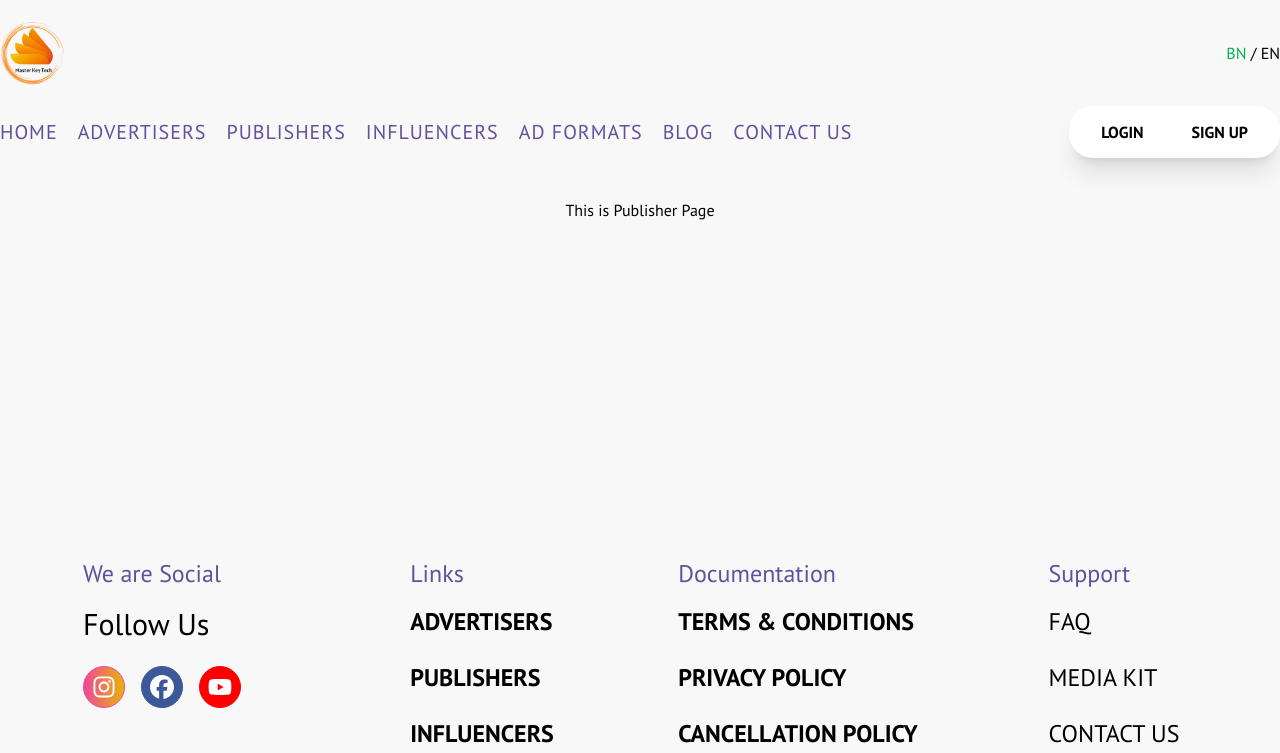
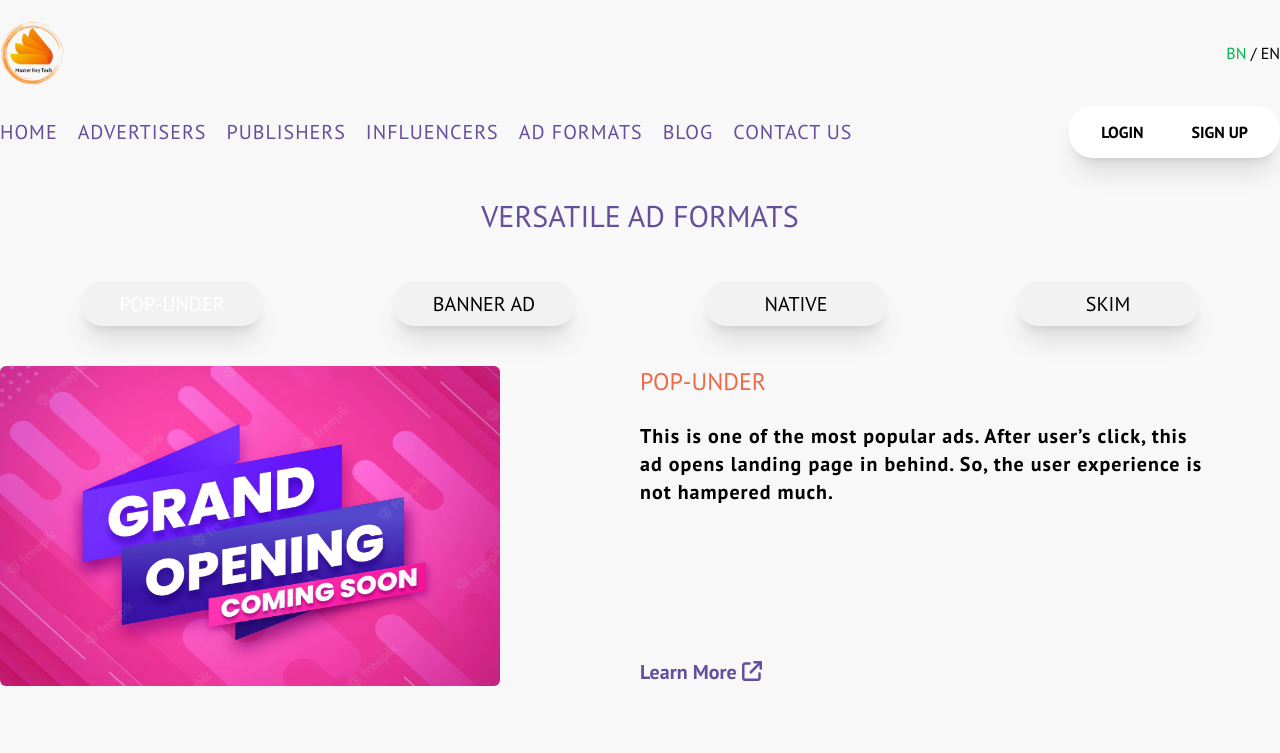
Before and after one commit to Ashraful2880/Masterkey-Assignment-1, a React (Create React App) app: page /publishers in a window 1280 px wide. Shown: the top 753 px of the page. Built offline with nearby package versions, Linux system fonts and the light colour scheme.

Commit message:
All Pages Added

```diff
--- a/src/App.js
+++ b/src/App.js
@@ -4,7 +4,6 @@ import AdFormate from './Component/AdFormate/AdFormate';
 import Advertiser from './Component/Advertiser/Advertiser';
 import Blog from './Component/Blog/Blog';
 import ContactUs from './Component/ContactUs/ContactUs';
-import Dashboard from './Component/Dashboard/Dashboard/Dashboard';
 import ErrorPage from './Component/ErrorPage/ErrorPage';
 import Home from './Component/Home/Home';
 import Influencer from './Component/Influencer/Influencer';
@@ -31,7 +30,6 @@ function App() {
           <Route path='/signup' element={<Signup />} />
           <Route path='/login' element={<Login />} />
           <Route path='/contact' element={<ContactUs />} />
-          <Route path="/dashboard/*" element={<Dashboard />} />
         </Routes>
         <Footer />
       </BrowserRouter>
--- a/src/Component/Home/Home.jsx
+++ b/src/Component/Home/Home.jsx
@@ -1,6 +1,6 @@
 import React from 'react';
 import Advertiser from '../Advertiser/Advertiser';
-import Dashboard from '../Dashboard/Dashboard/Dashboard';
+import Publisher from '../Publisher/Publisher';
 import About from './About';
 import Bannar from './Bannar';
 import Testimonial from './Testimonial';
@@ -10,9 +10,9 @@ const Home = () => {
         <div>
             <Bannar />
             <Advertiser />
+            <Publisher />
             <About />
             <Testimonial />
-            <Dashboard />
         </div>
     );
 };
--- a/src/Component/Dashboard/Skim/Skim.jsx
+++ b/src/Component/Publisher/BannarAd.jsx
@@ -2,19 +2,19 @@ import { faArrowUpRightFromSquare } from '@fortawesome/free-solid-svg-icons';
 import { FontAwesomeIcon } from '@fortawesome/react-fontawesome';
 import React from 'react';
 import { Link } from 'react-router-dom';
-import skimImage from "../../../Assets/Images/advertisement.png";
+import banarAd from "../../Assets/Images/advertisement-2.png";
 
-const Skim = () => {
+const BannarAd = () => {
     return (
         <div className="container mx-auto">
             <div className="flex justify-between">
                 <div className="w-1/2">
-                    <img src={skimImage} alt="adImage" className=" h-80 w-[500px] rounded-md" />
+                    <img src={banarAd} alt="adImage" className=" h-80 w-[500px] rounded-md" />
                 </div>
                 <div className="w-1/2 flex flex-col justify-between items-start">
                     <div>
-                        <h4 className="text-2xl text-[#ED6A49] mb-6 text-left uppercase">Skim</h4>
-                        <p className="text-left text-xl font-bold tracking-wider">SKIM" is a link that a publisher inserts on a specific site <br />element, and after clicking on it, an advertisement appears <br /> to the user. <br /> SKIM gives 100% control of your sold traffic amount, higher <br /> CR to advertisers and CPM rates to publishers.</p>
+                        <h4 className="text-2xl text-[#ED6A49] mb-6 text-left uppercase">BANNER AD</h4>
+                        <p className="text-left text-xl font-bold tracking-wider">Choose between the available banner formats. Highly <br /> effective ad for visibility.</p>
                     </div>
                     <Link to="/home" className="text-xl font-bold text-[#644F9C]">
                         Learn More <FontAwesomeIcon icon={faArrowUpRightFromSquare} />
@@ -25,4 +25,4 @@ const Skim = () => {
     );
 };
 
-export default Skim;
+export default BannarAd;
--- a/src/Component/Dashboard/PopUnder/PopUnder.jsx
+++ b/src/Component/Publisher/Native.jsx
@@ -2,19 +2,19 @@ import { faArrowUpRightFromSquare } from '@fortawesome/free-solid-svg-icons';
 import { FontAwesomeIcon } from '@fortawesome/react-fontawesome';
 import React from 'react';
 import { Link } from 'react-router-dom';
-import adImage from "../../../Assets/Images/advertisement.png";
+import nativeImage from '../../Assets/Images/advertisement-4.png';
 
-const PopUnder = () => {
+const Native = () => {
     return (
         <div className="container mx-auto">
             <div className="flex justify-between">
                 <div className="w-1/2">
-                    <img src={adImage} alt="adImage" className=" h-80 w-[500px] rounded-md" />
+                    <img src={nativeImage} alt="adImage" className=" h-80 w-[500px] rounded-md" />
                 </div>
                 <div className="w-1/2 flex flex-col justify-between items-start">
                     <div>
-                        <h4 className="text-2xl text-[#ED6A49] mb-6 text-left uppercase">Pop-Under</h4>
-                        <p className="text-left text-xl font-bold tracking-wider">This is one of the most popular ads. After user’s click, this <br /> ad opens landing page in behind. So, the user experience is <br />   not hampered much.</p>
+                        <h4 className="text-2xl text-[#ED6A49] mb-6 text-left uppercase">NATIVE</h4>
+                        <p className="text-left text-xl font-bold tracking-wider">Ad format with the image and the title, that perfectly fits into<br />the content of the site. <br /> ad opens landing page in behind. So, the user experience is <br /> Native ads are placed in the most visible areas of the page <br /> and, thus, this format shows good results and the level of <br />interaction. </p>
                     </div>
                     <Link to="/home" className="text-xl font-bold text-[#644F9C]">
                         Learn More <FontAwesomeIcon icon={faArrowUpRightFromSquare} />
@@ -25,4 +25,4 @@ const PopUnder = () => {
     );
 };
 
-export default PopUnder;
+export default Native;
--- a/src/Component/Dashboard/Native/Native.jsx
+++ b/src/Component/Publisher/PopUnder.jsx
@@ -2,19 +2,19 @@ import { faArrowUpRightFromSquare } from '@fortawesome/free-solid-svg-icons';
 import { FontAwesomeIcon } from '@fortawesome/react-fontawesome';
 import React from 'react';
 import { Link } from 'react-router-dom';
-import nativeImage from '../../../Assets/Images/advertisement-4.png';
+import adImage from "../../Assets/Images/advertisement.png";
 
-const Native = () => {
+const PopUnder = () => {
     return (
         <div className="container mx-auto">
             <div className="flex justify-between">
                 <div className="w-1/2">
-                    <img src={nativeImage} alt="adImage" className=" h-80 w-[500px] rounded-md" />
+                    <img src={adImage} alt="adImage" className=" h-80 w-[500px] rounded-md" />
                 </div>
                 <div className="w-1/2 flex flex-col justify-between items-start">
                     <div>
-                        <h4 className="text-2xl text-[#ED6A49] mb-6 text-left uppercase">NATIVE</h4>
-                        <p className="text-left text-xl font-bold tracking-wider">Ad format with the image and the title, that perfectly fits into<br />the content of the site. <br /> ad opens landing page in behind. So, the user experience is <br /> Native ads are placed in the most visible areas of the page <br /> and, thus, this format shows good results and the level of <br />interaction. </p>
+                        <h4 className="text-2xl text-[#ED6A49] mb-6 text-left uppercase">Pop-Under</h4>
+                        <p className="text-left text-xl font-bold tracking-wider">This is one of the most popular ads. After user’s click, this <br /> ad opens landing page in behind. So, the user experience is <br />   not hampered much.</p>
                     </div>
                     <Link to="/home" className="text-xl font-bold text-[#644F9C]">
                         Learn More <FontAwesomeIcon icon={faArrowUpRightFromSquare} />
@@ -25,4 +25,4 @@ const Native = () => {
     );
 };
 
-export default Native;
+export default PopUnder;
--- a/src/Component/Publisher/Publisher.jsx
+++ b/src/Component/Publisher/Publisher.jsx
@@ -1,9 +1,44 @@
-import React from 'react';
+import React, { useState } from 'react';
+import PopUnder from './PopUnder';
+import BannarAd from './BannarAd';
+import Native from './Native';
+import Skim from './Skim';
 
 const Publisher = () => {
+    const [active, setActive] = useState("Pop-Under");
     return (
-        <div className=" min-h-[35vh]">
-            This is Publisher Page
+        <div className="container mx-auto my-10">
+            <h2 className="text-3xl text-[#644F9C] uppercase mb-10">VERSATILE AD FORMATS</h2>
+            <div className="px-20">
+                <div className="grid grid-cols-4 gap-x-32 mb-10">
+                    <button
+                        onClick={() => setActive("Pop-Under")}
+                        className={`text-xl uppercase bg-[#F2F2F2] p-2 rounded-3xl mt-2 cursor-pointer hover:bg-[#ED6A49] hover:text-white ${active === "Pop-Under" && `bg-[#ED6A49] text-white`} w-full block shadow-xl duration-200`}>
+                        Pop-Under
+                    </button>
+                    <button
+                        onClick={() => setActive("BannarAd")}
+                        className={`text-xl uppercase bg-[#F2F2F2] p-2 rounded-3xl mt-2 cursor-pointer hover:bg-[#ED6A49] hover:text-white ${active === "BannarAd" && `bg-[#ED6A49] text-white`} w-full block shadow-xl duration-200`}>
+                        Banner Ad
+                    </button>
+                    <button
+                        onClick={() => setActive("Native")}
+                        className={`text-xl uppercase bg-[#F2F2F2] p-2 rounded-3xl mt-2 cursor-pointer hover:bg-[#ED6A49] hover:text-white ${active === "Native" && `bg-[#ED6A49] text-white`} w-full block shadow-xl duration-200`}>
+                        Native
+                    </button>
+                    <button
+                        onClick={() => setActive("Skim")}
+                        className={`text-xl uppercase bg-[#F2F2F2] p-2 rounded-3xl mt-2 cursor-pointer hover:bg-[#ED6A49] hover:text-white ${active === "Skim" && `bg-[#ED6A49] text-white`} w-full block shadow-xl duration-200`}>
+                        Skim
+                    </button>
+                </div>
+            </div >
+            <div>
+                {active === "Pop-Under" && <PopUnder />}
+                {active === "BannarAd" && <BannarAd />}
+                {active === "Native" && <Native />}
+                {active === "Skim" && <Skim />}
+            </div>
         </div>
     );
 };
--- a/src/Component/Dashboard/BannarAd/BannarAd.jsx
+++ b/src/Component/Publisher/Skim.jsx
@@ -2,19 +2,19 @@ import { faArrowUpRightFromSquare } from '@fortawesome/free-solid-svg-icons';
 import { FontAwesomeIcon } from '@fortawesome/react-fontawesome';
 import React from 'react';
 import { Link } from 'react-router-dom';
-import banarAd from "../../../Assets/Images/advertisement-2.png";
+import skimImage from "../../Assets/Images/advertisement.png";
 
-const BannarAd = () => {
+const Skim = () => {
     return (
         <div className="container mx-auto">
             <div className="flex justify-between">
                 <div className="w-1/2">
-                    <img src={banarAd} alt="adImage" className=" h-80 w-[500px] rounded-md" />
+                    <img src={skimImage} alt="adImage" className=" h-80 w-[500px] rounded-md" />
                 </div>
                 <div className="w-1/2 flex flex-col justify-between items-start">
                     <div>
-                        <h4 className="text-2xl text-[#ED6A49] mb-6 text-left uppercase">BANNER AD</h4>
-                        <p className="text-left text-xl font-bold tracking-wider">Choose between the available banner formats. Highly <br /> effective ad for visibility.</p>
+                        <h4 className="text-2xl text-[#ED6A49] mb-6 text-left uppercase">Skim</h4>
+                        <p className="text-left text-xl font-bold tracking-wider">SKIM" is a link that a publisher inserts on a specific site <br />element, and after clicking on it, an advertisement appears <br /> to the user. <br /> SKIM gives 100% control of your sold traffic amount, higher <br /> CR to advertisers and CPM rates to publishers.</p>
                     </div>
                     <Link to="/home" className="text-xl font-bold text-[#644F9C]">
                         Learn More <FontAwesomeIcon icon={faArrowUpRightFromSquare} />
@@ -25,4 +25,4 @@ const BannarAd = () => {
     );
 };
 
-export default BannarAd;
+export default Skim;
--- a/src/Component/Shared/Header/Header.jsx
+++ b/src/Component/Shared/Header/Header.jsx
@@ -1,8 +1,9 @@
-import React from 'react';
+import React, { useState } from 'react';
 import { Link } from 'react-router-dom';
 import logo from "../../../Assets/Images/Masterkey-Transparent-Logo.png";
 
 const Header = () => {
+    const [active, setActive] = useState('signUp')
 
     return (
         <div className="container mx-auto mb-10">
@@ -61,7 +62,7 @@ const Header = () => {
                 <div className=" bg-white px-2 py-2 rounded-3xl shadow-xl">
                     <div className="flex uppercase text-md font-semibold">
                         <Link to="/login" className="px-6 py-1.5 rounded-3xl hover:bg-[#FF6F00] hover:text-white duration-200 focus:bg-[#FF6F00] focus:text-white" >Login</Link>
-                        <Link to="/signup" className="px-6 py-1.5 rounded-3xl hover:bg-[#FF6F00] duration-200 hover:text-white focus:bg-[#FF6F00] focus:text-white ">Sign Up</Link>
+                        <Link to="/signup" className="px-6 py-1.5 rounded-3xl hover:bg-[#FF6F00] duration-200 hover:text-white focus:bg-[#FF6F00] focus:text-white">Sign Up</Link>
                     </div>
                 </div>
             </nav>
```
Also changed, not shown: src/Component/Dashboard/Dashboard/Dashboard.jsx (deleted, +0 -48 lines), src/Component/Login/Login.jsx (+46 -2 lines).
